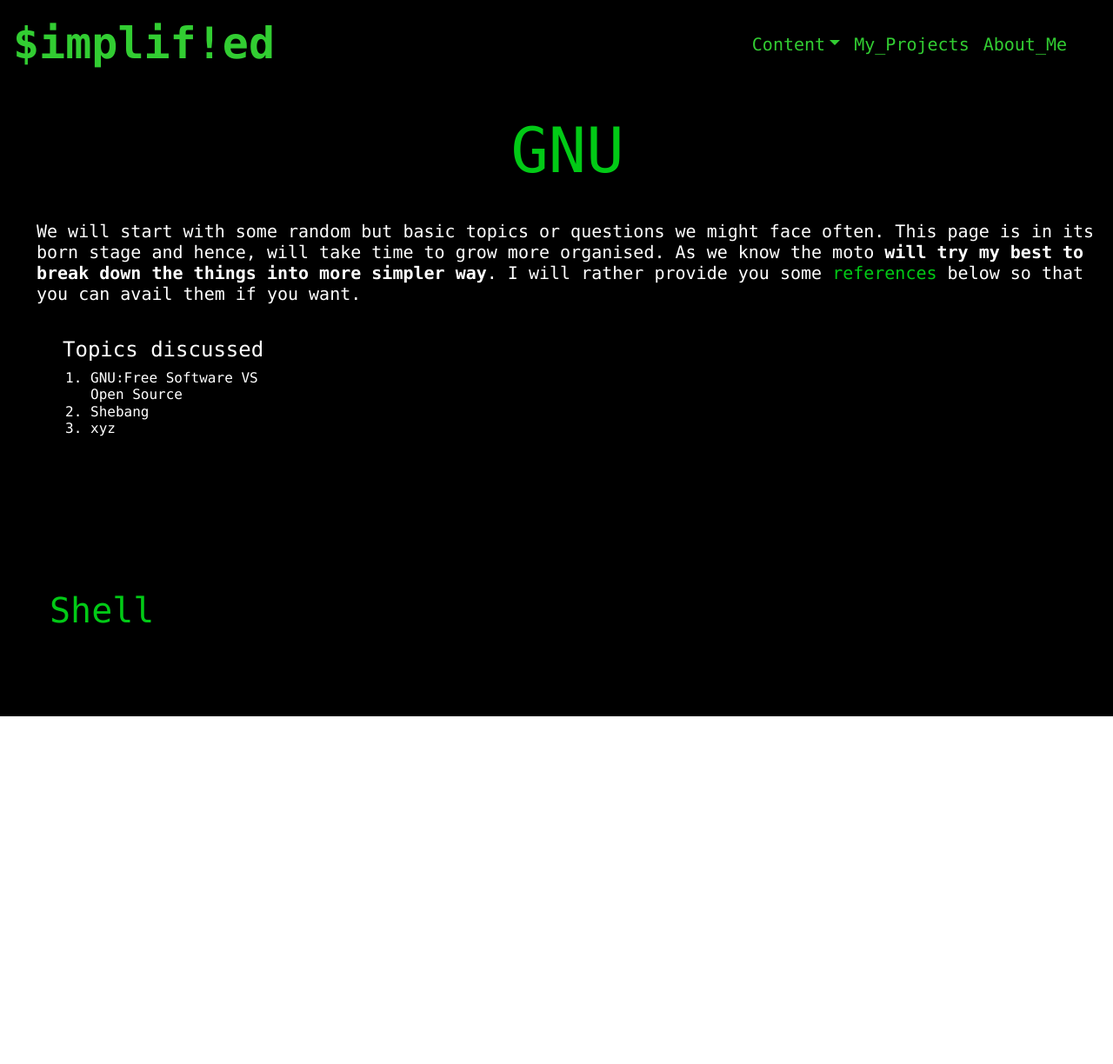
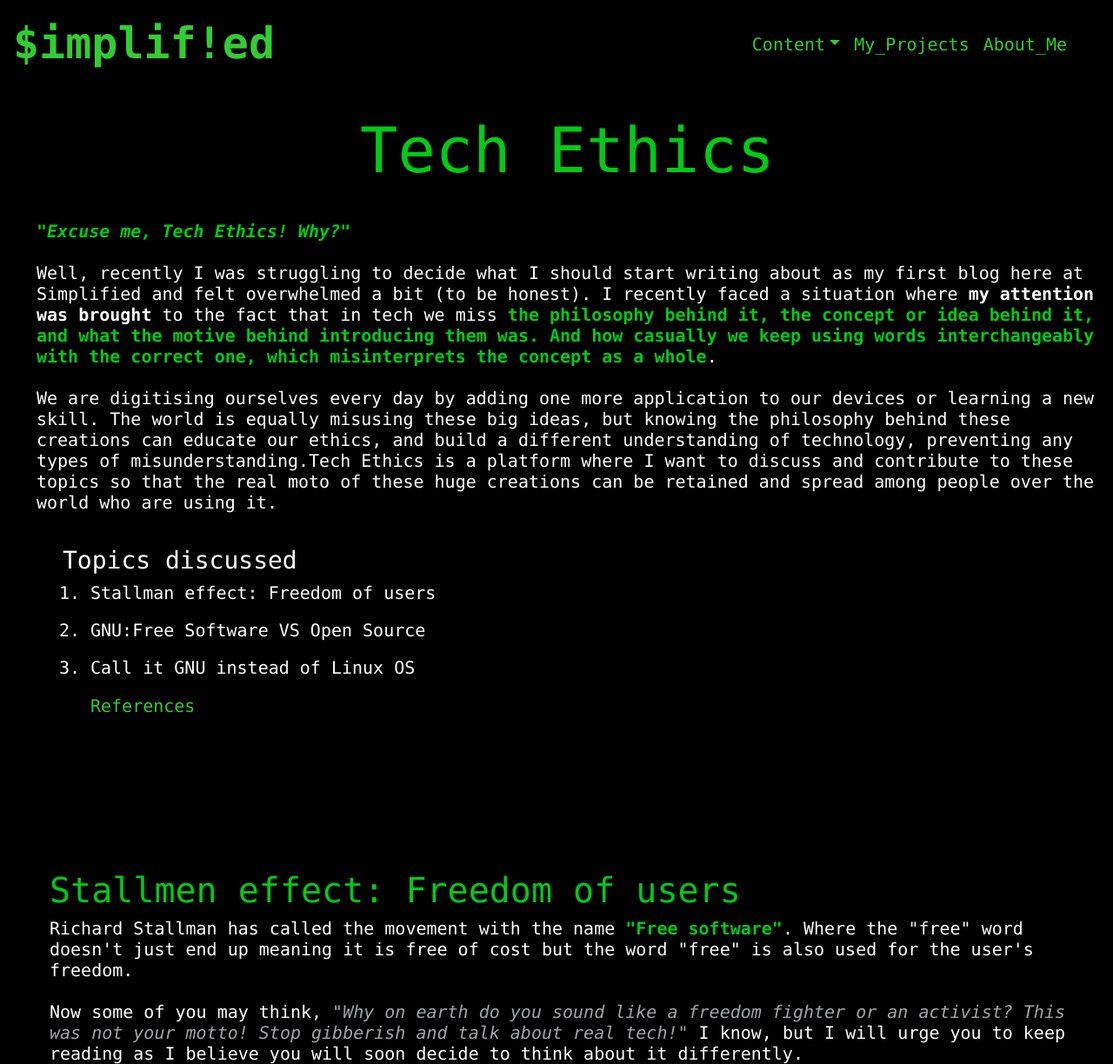
Before and after one commit to JKP1008shine/Simplified_website, a plain HTML site: page Tech_ethics.html in a window 1280 px wide. Shown: the top 1224 px of the page at 87% size. Before the commit the page ends 824 px from the top, so only its background shows below. Drawn offline with nearby package versions, Linux system fonts and the light colour scheme.

Commit message:
Adding more contents in Tech_ethics.html

```diff
--- a/Tech_ethics.html
+++ b/Tech_ethics.html
@@ -15,7 +15,7 @@
 		<script type="text/javascript" src="https://stackpath.bootstrapcdn.com/bootstrap/4.5.0/js/bootstrap.min.js"></script>
 		<script type="text/javascript" src="parallax.js-1.5.0/parallax.js"></script>
 
-		<title>UNIX:$implif!ed</title>
+		<title>Tech Ethics:$implif!ed</title>
 	</head>
 	<body>
 
@@ -58,28 +58,31 @@
 		<div class="container-fluid quotes">
 			<div class="heading textbox">
 				<div class="col texbox_container network-title">
-					<h1 class="display-2"><b><span class="darkcolour-lg">GNU</b></span></h1>
+					<h1 class="display-2"><b><span class="darkcolour-lg">Tech Ethics</b></span></h1>
 				</div>
 				<div class="caption">
-					<h5>We will start with some random but basic topics or questions we might face often. This page is in its born stage and hence, will take time to grow more organised. As we know the moto <b> will try my best to break down the things into more simpler way</b>. I will rather provide you some <spam class="darkcolour-lg">references </spam> below so that you can avail them if you want.</h5>
+					<h5><spam class="darkcolour-lg"><b><i>"Excuse me, Tech Ethics! Why?"</i></b></spam> <br><br>Well, recently I was struggling to decide what I should start writing about as my first blog here at Simplified and felt overwhelmed a bit (to be honest). I recently faced a situation where <b>my attention was brought</b> to the fact that in tech we miss <span class="darkcolour-lg"><b> the philosophy behind it, the concept or idea behind it, and what the motive behind introducing them was. And how casually we keep using words interchangeably with the correct one, which misinterprets the concept as a whole</b></span>. <br><br> We are digitising ourselves every day by adding one more application to our devices or learning a new skill. The world is equally misusing these big ideas, but knowing the philosophy behind these creations can educate our ethics, and build a different understanding of technology, preventing any types of misunderstanding.Tech Ethics is a platform where I want to discuss and contribute to these topics so that the real moto of these huge creations can be retained and spread among people over the world who are using it.</h5>
 				</div>
-				<div class="col-3 texbox_container topics-discussed">
-					<h4>Topics discussed</h4>
+				<div class="col-10 texbox_container topics-discussed">
+					<h3>Topics discussed</h3>
 					<h6>
 						<ol>
-							<li class="topics-list">GNU:Free Software VS Open Source</li>
-							<li class="topics-list">Shebang</li>
-							<li class="topics-list">xyz</li>
+							<li class="topics-list">Stallman effect: Freedom of users</li><br>
+							<li class="topics-list">GNU:Free Software VS Open Source</li><br>
+							<li class="topics-list">Call it GNU instead of Linux OS</li>
+							<!-- <p><i>(Will keep adding more, keep yourself updated)</i></p> -->
+							<br>
+							<a class="refer" href="#">References</a>
 						</ol>
 					</h6>
 				</div>
 			</div>
 		</div>
-
 		<div class="container-fluid quotes">
 			<div class="heading textbox">
-				<div class="col texbox_container Shell-title">
-					<h1 class="display-6"><b><span class="darkcolour-lg">Shell</b></span></h1>
+				<div class="col texbox_container Start-title">
+					<h1 class="display-6"><b><span class="darkcolour-lg">Stallmen effect: Freedom of users</b></span></h1>
+					<h5 class="caption">Richard Stallman has called the movement with the name <span class="darkcolour-lg"><b>"Free software"</b></span>. Where the "free" word doesn't just end up meaning it is free of cost but the word "free" is also used for the user's freedom. <br><br> Now some of you may think, <span class="lightcolor-w"><i>"Why on earth do you sound like a freedom fighter or an activist? This was not your motto! Stop gibberish and talk about real tech!"</i></span> I know, but I will urge you to keep reading as I believe you will soon decide to think about it differently.<br><br>Let me start with quoting Stallman's lines which says , "" </h5>
 				</div>
 				<div class="col-3 texbox_container topics-discussed">
 
--- a/responsive_simplified_style.css
+++ b/responsive_simplified_style.css
@@ -278,9 +278,10 @@
 	color: white;
 	text-align: left;
 	text-decoration: none;
+	font-size: 20px;
 }
 
-/*UNIX style*/
+/*Tech_ethics style*/
 
 .caption{
 
@@ -290,7 +291,7 @@
 
 }
 
-.Shell-title{
+.Start-title{
 
 	text-align: left;
 	border: none;
@@ -302,4 +303,22 @@
 /*	border-bottom: solid limegreen  ;*/
 }
 
-/*--------------------UNIX STYLE ENDS----------------------*/
+.lightcolor-w{
+
+	color: rgba(163, 165, 168,1.0);
+}
+
+.refer{
+
+	color: limegreen;
+	text-decoration: none;
+	font-size: 20px;
+}
+
+.refer:hover{
+
+	color: white;
+	text-decoration: underline;
+}
+
+/*--------------------Tech_ethics STYLE ENDS----------------------*/
```
